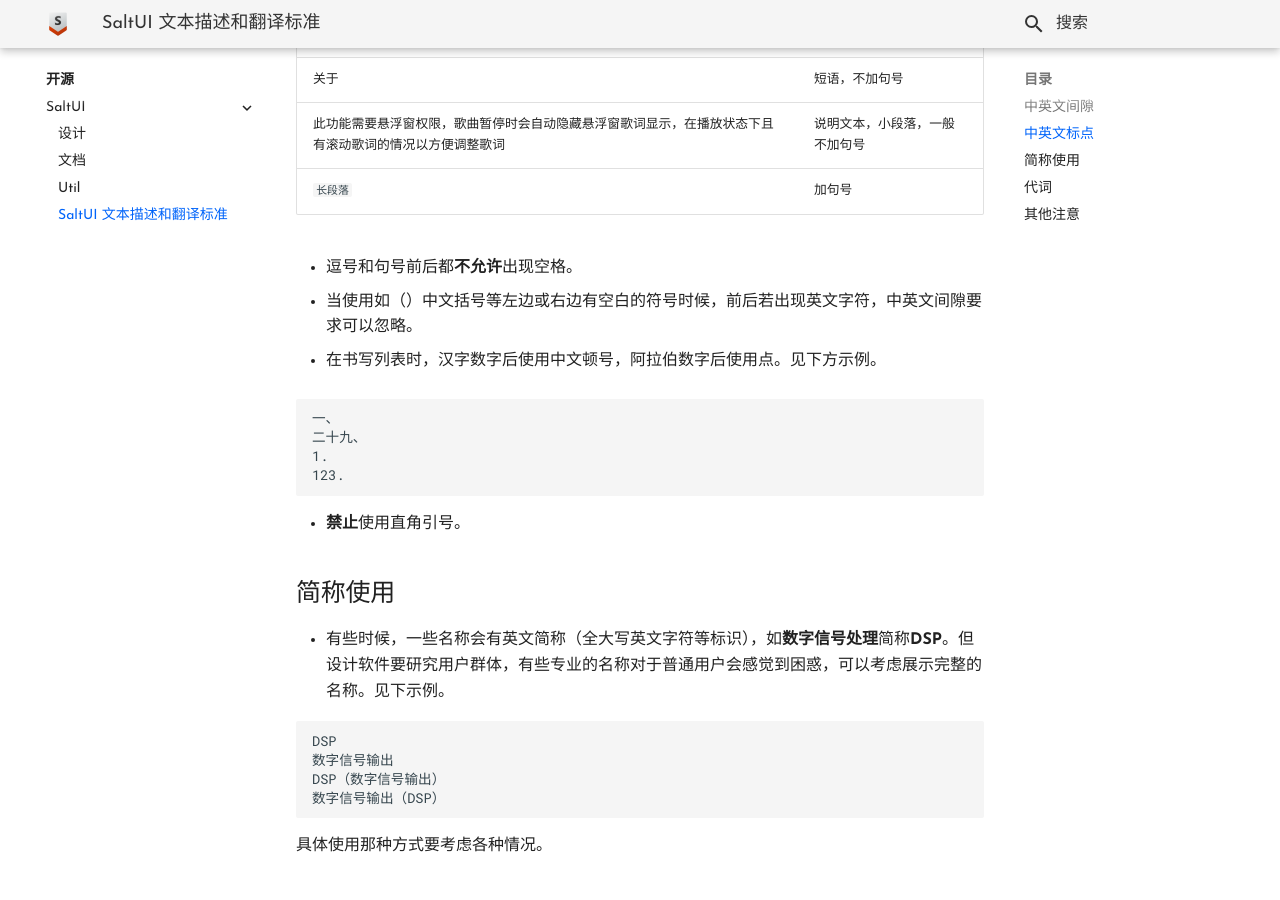
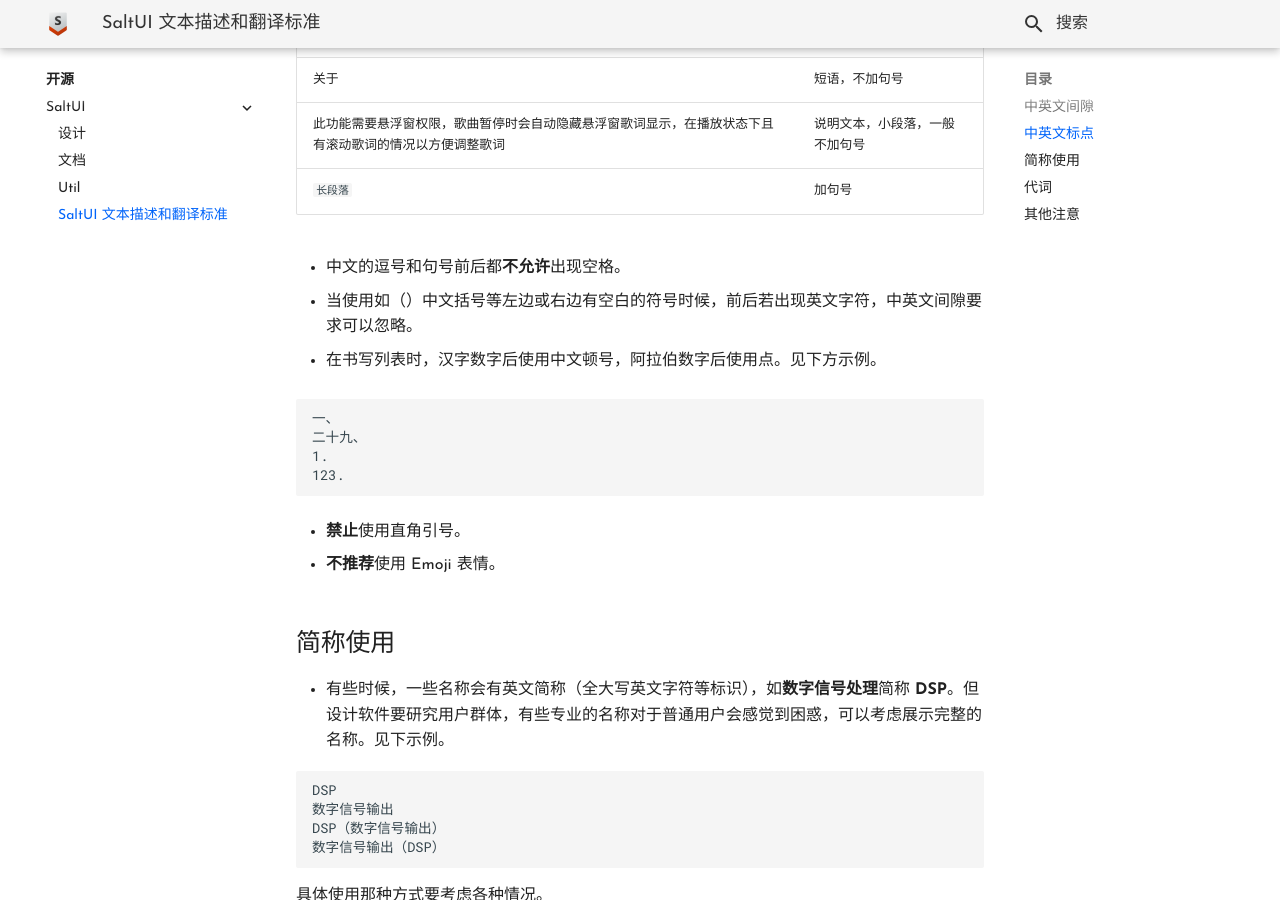
Before and after one commit to Sakawish/Sakawish.github.io, an MkDocs documentation site: the page built from docs/open-source/salt-ui/tdts.md, in a window 1280 px wide and 900 px high, scrolled down 751 px. Built offline with MkDocs 1.6.1 and Material for MkDocs 9.7.7, drawn with Linux system fonts in a browser that asks for light colours.

Commit message:
Update tdts.md

````diff
--- a/docs/open-source/salt-ui/tdts.md
+++ b/docs/open-source/salt-ui/tdts.md
@@ -24,7 +24,7 @@ SaltUI 为用户界面的文本描述和翻译设计了标准，致力于让界
   | 此功能需要悬浮窗权限，歌曲暂停时会自动隐藏悬浮窗歌词显示，在播放状态下且有滚动歌词的情况以方便调整歌词 | 说明文本，小段落，一般不加句号 |
   | `长段落` | 加句号 |
 
-- 逗号和句号前后都**不允许**出现空格。
+- 中文的逗号和句号前后都**不允许**出现空格。
 
 - 当使用如（）中文括号等左边或右边有空白的符号时候，前后若出现英文字符，中英文间隙要求可以忽略。
 
@@ -39,9 +39,11 @@ SaltUI 为用户界面的文本描述和翻译设计了标准，致力于让界
 
 - **禁止**使用直角引号。
 
+- **不推荐**使用 Emoji 表情。
+
 ## 简称使用
 
-- 有些时候，一些名称会有英文简称（全大写英文字符等标识），如**数字信号处理**简称**DSP**。但设计软件要研究用户群体，有些专业的名称对于普通用户会感觉到困惑，可以考虑展示完整的名称。见下示例。
+- 有些时候，一些名称会有英文简称（全大写英文字符等标识），如**数字信号处理**简称 **DSP**。但设计软件要研究用户群体，有些专业的名称对于普通用户会感觉到困惑，可以考虑展示完整的名称。见下示例。
 
   ```
   DSP
````
